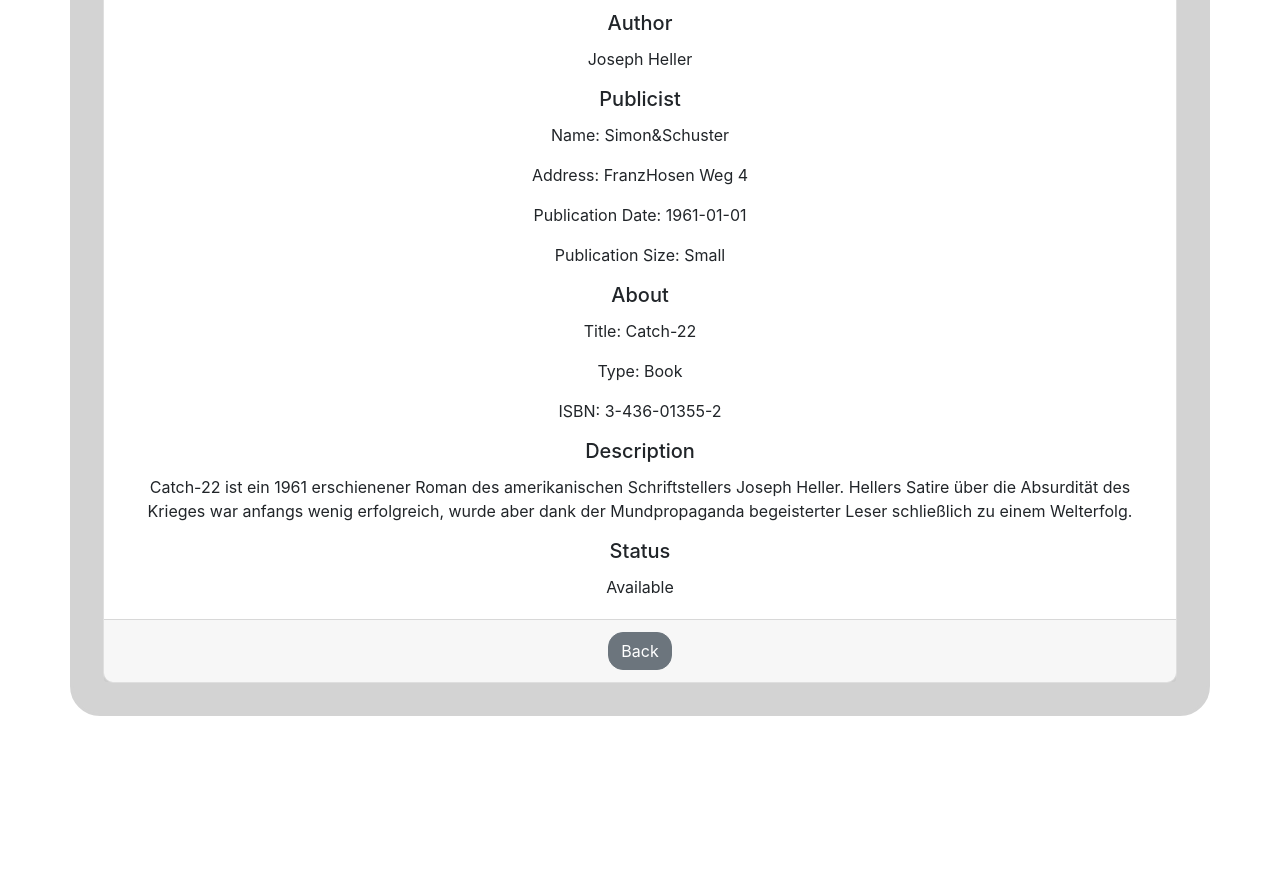
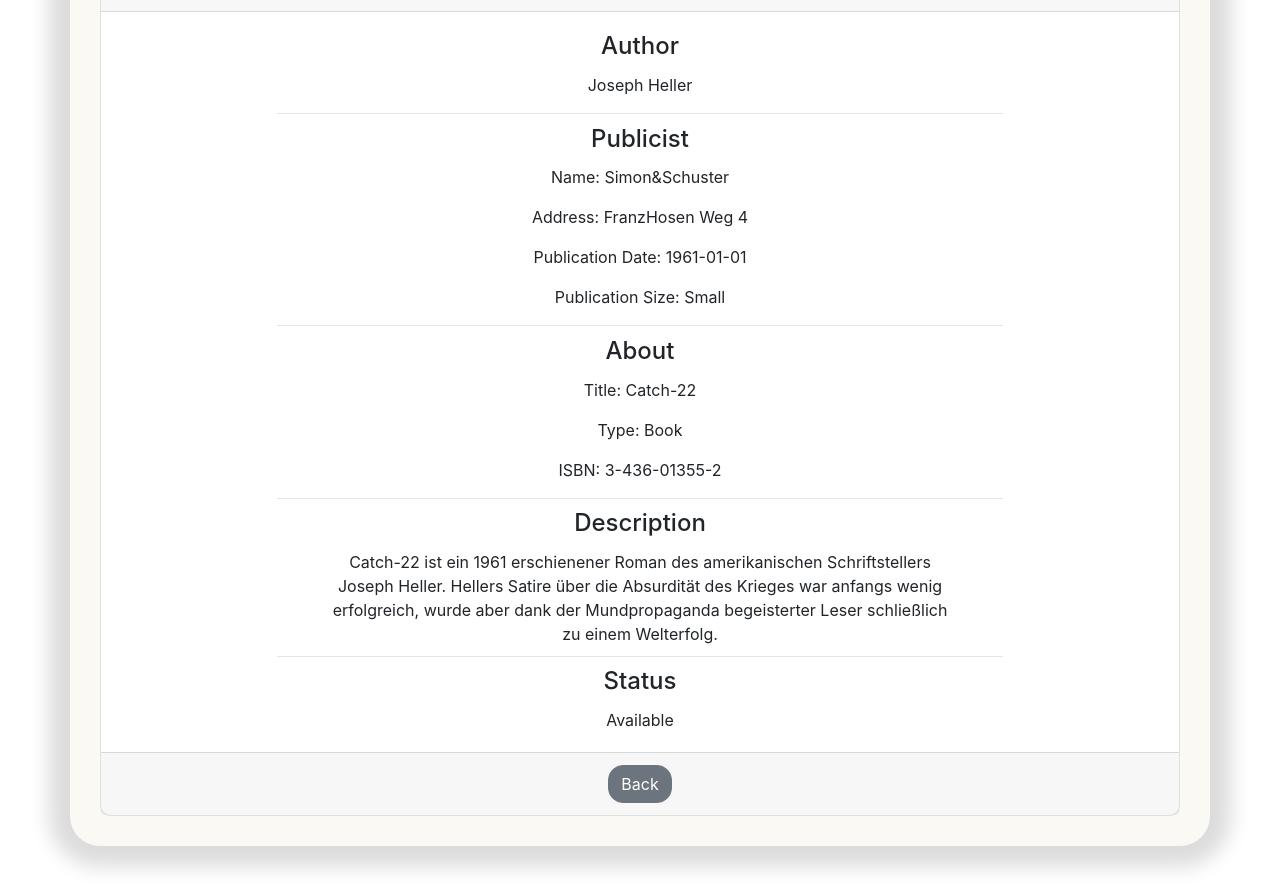
Before and after one commit to cBodenwinkler/CFLMS-Bodenwinkler-CodeReview-10, a PHP site: page /show.php?id=10 in a window 1280 px wide. Shown: the part 551-1445 px from the top of the page. Before the commit the page ends 1267 px from the top, so only its background shows below. Run offline with PHP 8.4, Linux system fonts and the light colour scheme; data comes from the database, SQL or seed files in the repository.

Commit message:
design changes

```diff
--- a/CFLMS-Bodenwinkler-CodeReview-10/show.php
+++ b/CFLMS-Bodenwinkler-CodeReview-10/show.php
@@ -42,12 +42,14 @@
     }
 
     #updateID {
-        border: solid lightgray 3px;
-        background-color: lightgray;
+        background-color:#fbf9f3;
         border-radius:30px;
         padding: 30px;
         display: flex;
         justify-content: center;
+        -webkit-box-shadow: 0px 0px 20px 21px rgba(0,0,0,0.14);
+        -moz-box-shadow: 0px 0px 20px 21px rgba(0,0,0,0.14);
+        box-shadow: 0px 0px 20px 21px rgba(0,0,0,0.14);
     }
 
     #buttonBox {
@@ -58,6 +60,9 @@
     #headingId {
         text-align: center;
         margin: 20px 0 20px 0;
+    }
+    hr {
+        margin:1% 15% 1% 15%;
     }
     </style>
 </head>
@@ -86,7 +91,7 @@
     <h3 id="headingId">More Information</h3>
     <hr>
     <!-- Show Otherwise Hidden Content -->
-    <div class="container mt-4" id="updateID">
+    <div class="container my-5" id="updateID">
         <div action="actions/a_update.php" method="post">
             <!-- Bootstrap Card -->
             <div class="card text-center" style="background-color:white;border-radius:10px;">
@@ -98,28 +103,32 @@
 
                 <div class="card-body">
                     <!-- Autor -->
-                    <h5 class="card-title">Author</h5>
+                    <h4 class="card-title">Author</h4>
                     <p class="card-text"><?php echo $data['author_first_name'] ?> <?php echo $data['author_last_name'] ?></p>
+                    <hr>
 
                     <!-- Publicist -->
-                    <h5 class="card-title">Publicist</h5>
+                    <h4 class="card-title">Publicist</h4>
                     <p class="card-text">Name: <?php echo $data['pub_name'] ?></p>
                     <p class="card-text">Address: <?php echo $data['pub_address'] ?></p>
                     <p class="card-text">Publication Date: <?php echo $data['pub_date'] ?></p>
                     <p class="card-text">Publication Size: <?php echo $data['pub_size'] ?></p>
+                    <hr>
 
                     <!-- Media Data -->
-                    <h5 class="card-title">About</h5>
+                    <h4 class="card-title">About</h4>
                     <p class="card-text">Title: <?php echo $data['med_title'] ?></p>
                     <p class="card-text">Type: <?php echo $data['med_type'] ?></p>
                     <p class="card-text">ISBN: <?php echo $data['isbn'] ?></p>
+                    <hr>
 
                     <!-- Description -->
-                    <h5 class="card-title">Description</h5>
-                    <p class="card-text"><?php echo $data['short_desc'] ?></p>
+                    <h4 class="card-title">Description</h4>
+                    <p class="card-text" style="margin:0 20% 0 20%"><?php echo $data['short_desc'] ?></p>
+                    <hr>
 
                     <!-- Status -->
-                    <h5 class="card-title">Status</h5>
+                    <h4 class="card-title">Status</h4>
                     <p class="card-text"><?php echo ucwords($data['med_status']) ?></p>
 
                 </div>
```
Also changed, not shown: CFLMS-Bodenwinkler-CodeReview-10/create.php (+7 -2 lines), CFLMS-Bodenwinkler-CodeReview-10/index.php (+22 -4 lines), CFLMS-Bodenwinkler-CodeReview-10/update.php (+6 -1 lines).
